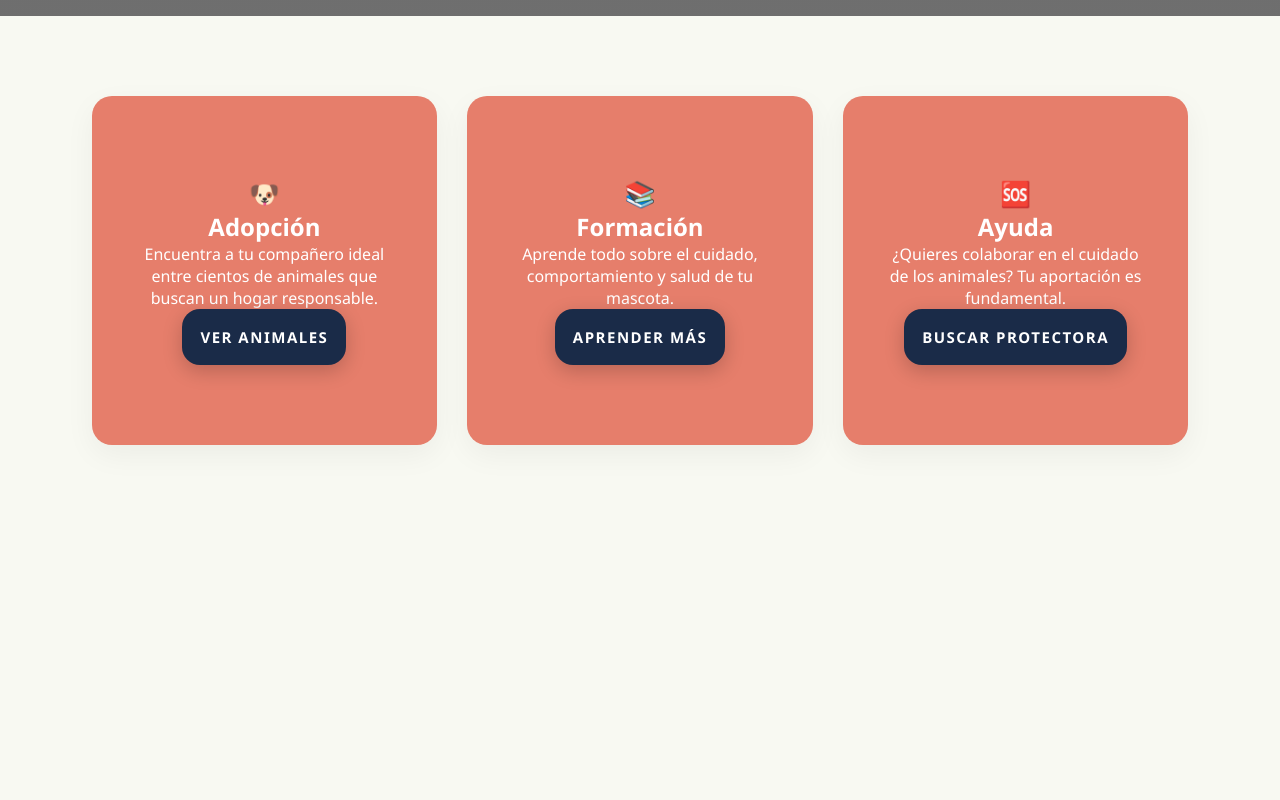
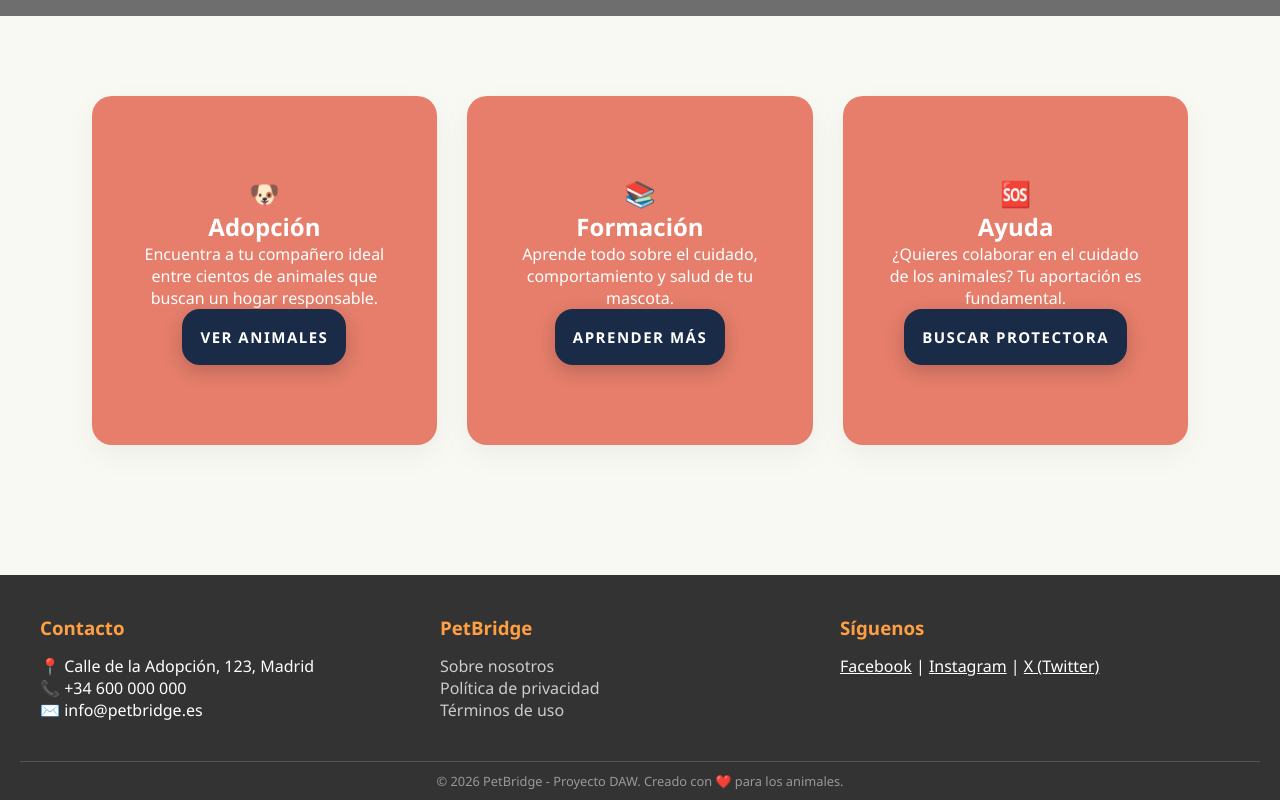
Before and after one commit to Emilio-A-N/petBridge, a website: page Diseño/HTML_CSS/inicio.html in a window 1280 px wide. Shown: the part 754-1554 px from the top of the page. Before the commit the page ends 1279 px from the top, so only its background shows below. Drawn offline with Linux system fonts and the light colour scheme; grey boxes are pictures that could not be loaded.

Commit message:
Añadido Footer y estilos a la página de inicio

```diff
--- a/Diseño/HTML_CSS/diseño.css
+++ b/Diseño/HTML_CSS/diseño.css
@@ -843,3 +843,52 @@ textarea {
     font-family: inherit;
     outline: none;
 }
+
+#piePagina {
+    background-color: #333; /* Un tono oscuro queda muy elegante */
+    color: white;
+    padding: 40px 20px 10px 20px;
+    margin-top: 50px; /* Separa el footer de las cajas de arriba */
+}
+
+.contenedorFooter {
+    display: flex;
+    justify-content: space-around;
+    flex-wrap: wrap; /* Para que en móviles se vea uno debajo de otro */
+    max-width: 1200px;
+    margin: 0 auto;
+}
+
+.columnaFooter {
+    flex: 1;
+    min-width: 250px;
+    margin-bottom: 20px;
+}
+
+.columnaFooter h3 {
+    color: #ff9f43; /* Usa un color que combine con tu logo/guacamayo */
+    margin-bottom: 15px;
+}
+
+.columnaFooter ul {
+    list-style: none;
+    padding: 0;
+}
+
+.columnaFooter ul li a {
+    color: #ccc;
+    text-decoration: none;
+}
+
+.columnaFooter ul li a:hover {
+    color: white;
+}
+
+.copyright {
+    text-align: center;
+    border-top: 1px solid #555;
+    margin-top: 20px;
+    padding-top: 10px;
+    font-size: 0.8em;
+    color: #999;
+}
--- a/Diseño/HTML_CSS/inicio.html
+++ b/Diseño/HTML_CSS/inicio.html
@@ -65,6 +65,37 @@
         <a href="#" class="botonCaja">Buscar protectora</a>
     </div>
 </section>
+<footer id="piePagina">
+    <div class="contenedorFooter">
+        <div class="columnaFooter">
+            <h3>Contacto</h3>
+            <p>📍 Calle de la Adopción, 123, Madrid</p>
+            <p>📞 +34 600 000 000</p>
+            <p>✉️ info@petbridge.es</p>
+        </div>
+
+        <div class="columnaFooter">
+            <h3>PetBridge</h3>
+            <ul>
+                <li><a href="#">Sobre nosotros</a></li>
+                <li><a href="#">Política de privacidad</a></li>
+                <li><a href="#">Términos de uso</a></li>
+            </ul>
+        </div>
+
+        <div class="columnaFooter">
+            <h3>Síguenos</h3>
+            <div class="redesSociales">
+                <a style="color: white;" href="#">Facebook</a> |
+                <a style="color: white;" href="#">Instagram</a> |
+                <a style="color: white;" href="#">X (Twitter)</a>
+            </div>
+        </div>
+    </div>
+    <div class="copyright">
+        <p>&copy; 2026 PetBridge - Proyecto DAW. Creado con ❤️ para los animales.</p>
+    </div>
+</footer>
 <script src="main.js"></script>
 </body>
 </html>
--- a/server.js
+++ b/server.js
@@ -61,15 +61,12 @@ app.get('/api/animales', (req, res) => {
 });
 
 app.listen(PORT, () => console.log(`🚀 Servidor listo en el puerto ${PORT}`));
-// Si tus archivos HTML están dentro de la carpeta "Diseño"
 app.use(express.static('Diseño'));
 app.use('/Planning', express.static('Planning'));
-// Ruta principal: cuando alguien entra a la raíz, le mandamos al inicio
 app.get('/', (req, res) => {
     res.sendFile(__dirname + '/Diseño/HTML_CSS/inicio.html');
 });
 
-// Y asegúrate de tener una ruta para el home si no tienes un index.html en la raíz
 app.get('/', (req, res) => {
-    res.sendFile(__dirname + '/Diseño/login.html'); // O el nombre de tu página principal
+    res.sendFile(__dirname + '/Diseño/login.html');
 });
```
